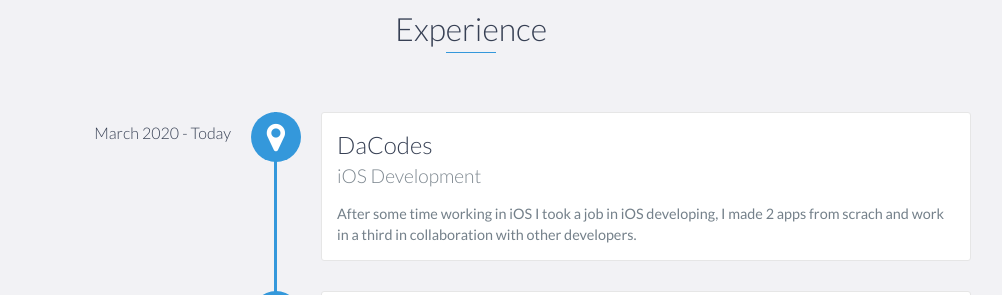
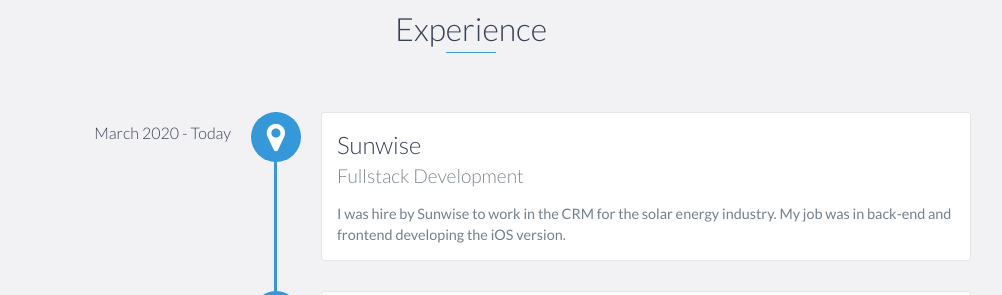
Before and after one commit to JCTec/CV, a website: page index.html in a window 1280 px wide. Shown: the part 4160-4455 px from the top of the page, without its empty margins (169-1171 px from the left). Drawn offline with nearby package versions, Linux system fonts and the light colour scheme.

Commit message:
Update index.html

```diff
--- a/index.html
+++ b/index.html
@@ -278,10 +278,11 @@
         <div id="experience-timeline">
 
             <div data-date="March 2020 -  Today">
-                <h3>DaCodes</h3>
-                <h4>iOS Development</h4>
+                <h3>Sunwise</h3>
+                <h4>Fullstack Development</h4>
                 <p>
-                    After some time working in iOS I took a job in iOS developing, I made 2 apps from scrach and work in a third in collaboration with other developers.
+                    I was hire by Sunwise to work in the CRM for the solar energy industry.
+                    My job was in back-end and frontend developing the iOS version.
                 </p>
             </div>
 
```
